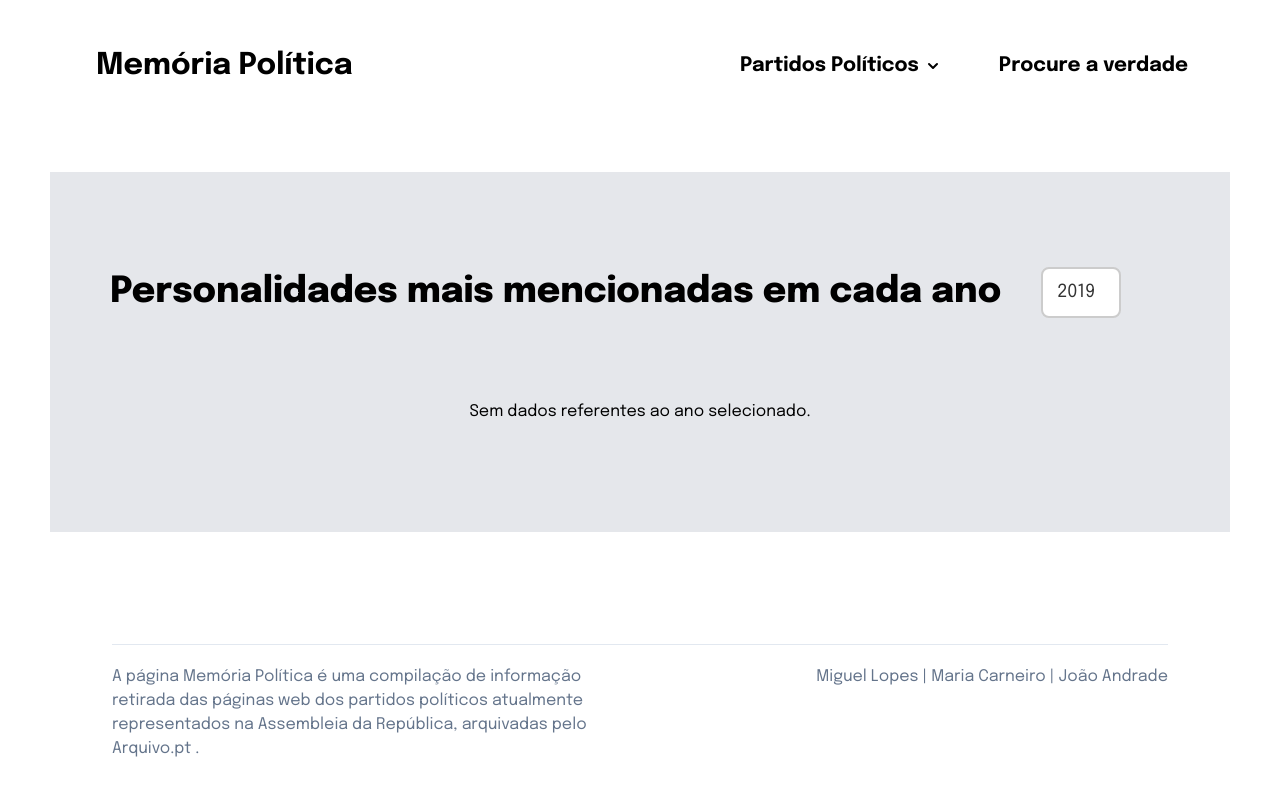
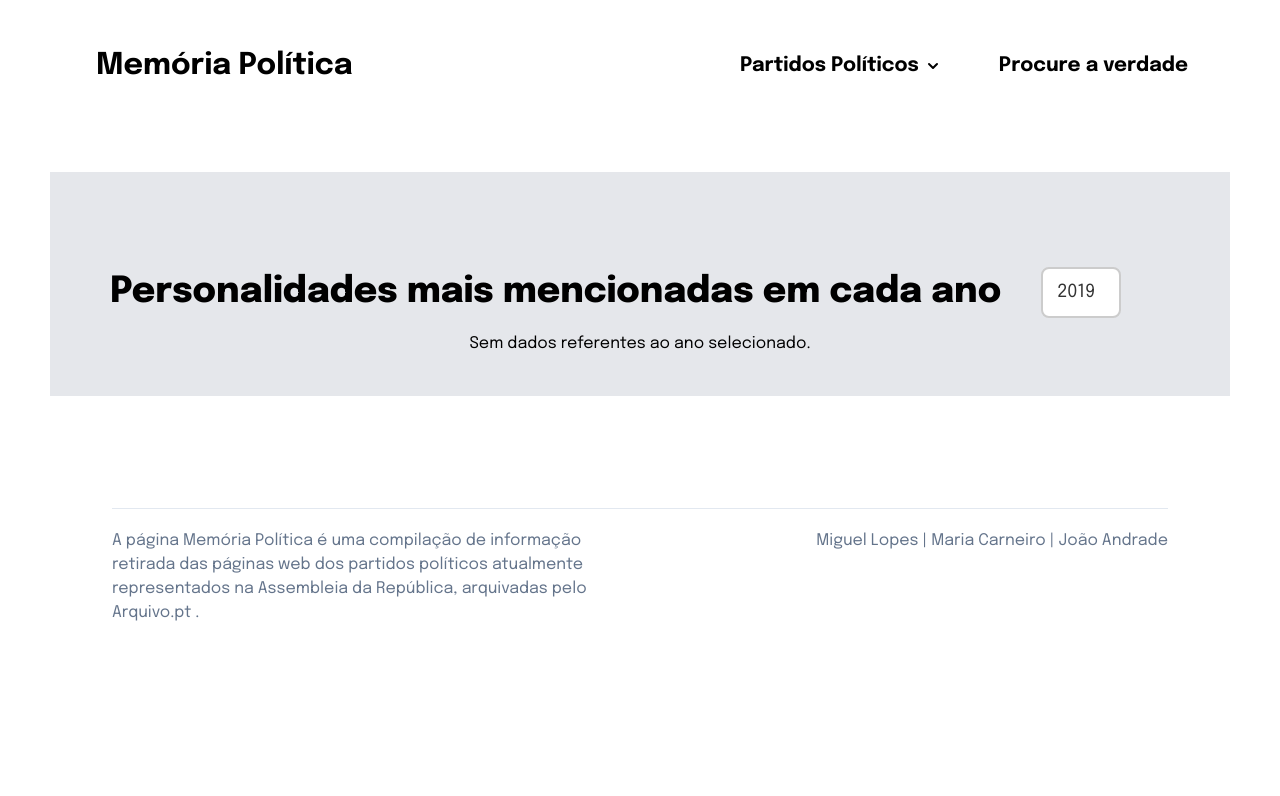
Before and after one commit to miguelazevedolopes/premioarquivopt, a Next.js app in the folder memoria-politica/: page /components/personalities in a window 1280 px wide. Shown: the top 796 px of the page. Built offline with nearby package versions, Linux system fonts and the light colour scheme.

Commit message:
fixed personalities css

```diff
--- a/memoria-politica/src/pages/components/personalities.js
+++ b/memoria-politica/src/pages/components/personalities.js
@@ -21,15 +21,12 @@ const Personalities = ({ party }) => {
 
         let personalities = personalitiesData[party][event.target.value];
 
-
-
-
         let personalitiesElements = []
         personalities.forEach(personality => {
             personalitiesElements.push(
-                <div key={personality["name"]} className='flex flex-col w-1/5 m-7'>
-                    <a target='_blank' href={personality["wiki"]} className='flex flex-col w-fit p-5'>
-                        <img className='w-64 h-64 object-cover	' src={"/images/personalities/" + personality["image"]} alt="" />
+                <div key={personality["name"]} className='w-1/4 p-5'>
+                    <a target='_blank' href={personality["wiki"]} className=''>
+                        <img className='w-52 h-52 rounded-full object-cover m-auto' src={"/images/personalities/" + personality["image"]} alt="" />
                         <div className='flex justify-around mt-8'>
                             <h1 className='text-center text-lg w-fit m-auto font-bold'>{personality["name"]}</h1>
                         </div>
@@ -37,7 +34,7 @@ const Personalities = ({ party }) => {
                 </div>
             )
         });
-        console.log(personalitiesElements)
+
         setYear(event.target.value);
         setPersonalitiesDivs(personalitiesElements)
     };
@@ -55,9 +52,13 @@ const Personalities = ({ party }) => {
                     </select>
                 </div>
             </div>
-            <h2 className='leading-[10rem]'>{personalitiesDivs.length == 0 ? "Sem dados referentes ao ano selecionado." : ''}</h2>
-            {personalitiesDivs}
 
+            <div className='flex flex-col'>
+                <h2> {personalitiesDivs.length == 0 ? "Sem dados referentes ao ano selecionado." : ''}</h2>
+                <div className='flex justify-around'>
+                    {personalitiesDivs}
+                </div>
+            </div>
         </div>
 
     );
```
